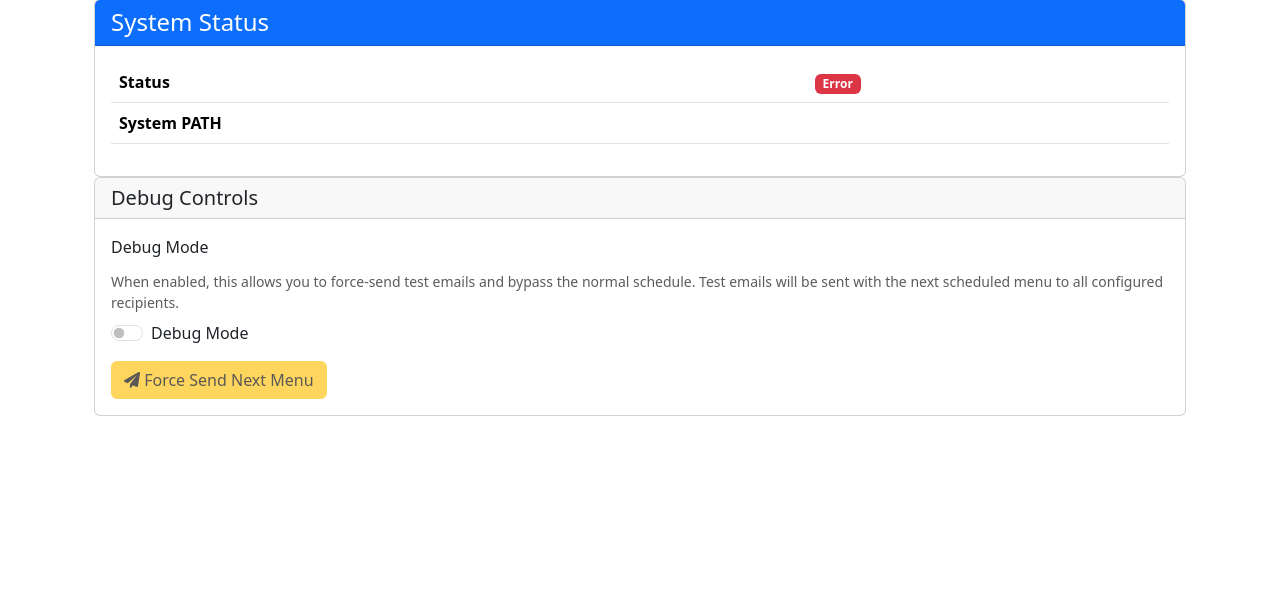
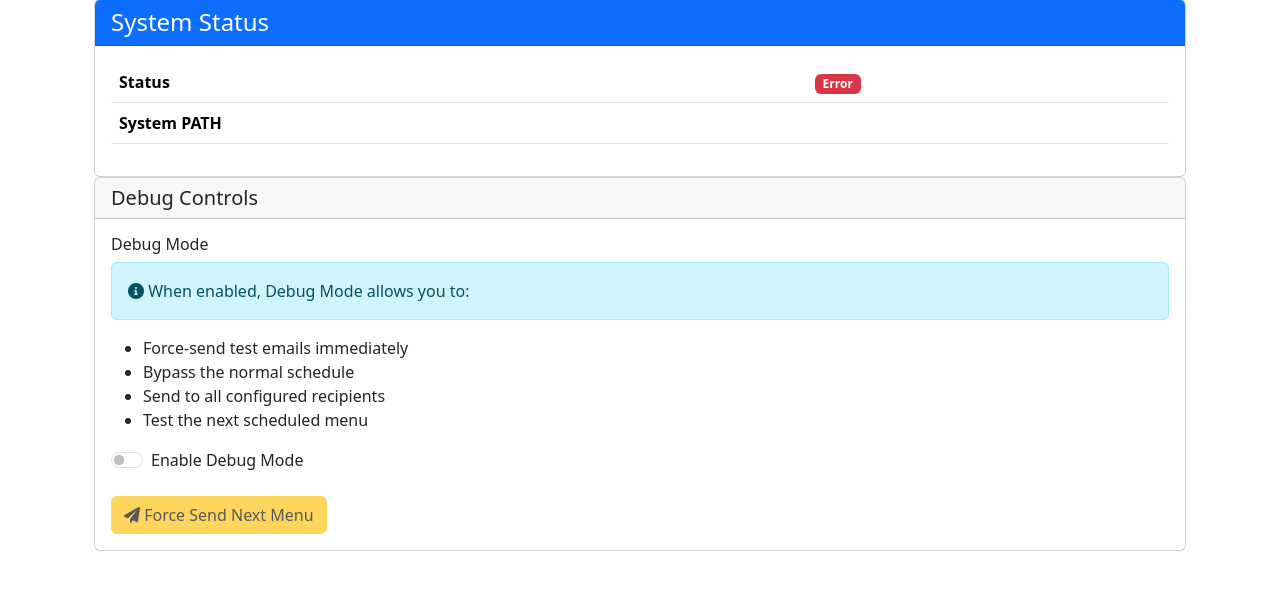
Before and after one commit to Kramfitt/holly_menus, a Flask app: template templates/system_check.html in a window 1280 px wide. Shown: the part 161-751 px from the top of the page. Run offline with Flask 3, Linux system fonts and the light colour scheme; the template is opened without the code that fills it, so the values that code supplies are empty; parts of the project's set-up code (start-up, migrations or seed data) failed here and were passed over; some libraries are stand-ins or nearby versions.

Commit message:
Refactor menu management and template rendering
- Update menu structure initialization to use explicit week mapping
- Modify menu management route to process menus with season and week format
- Enhance index template date display with more compact formatting
- Hide menu file input element and improve visual presentation
- Update system check debug mode section with more informative description

```diff
--- a/app.py
+++ b/app.py
@@ -717,21 +717,28 @@ def menu_management():
 
         all_menus = menus_response.data if menus_response.data else []
 
-        # Initialize menu structure with empty dictionaries
+        # Initialize menu structure with 4 weeks per season
         menu_structure = {
-            'summer': {},
-            'winter': {}
+            'summer': {
+                'week1': None,
+                'week2': None,
+                'week3': None,
+                'week4': None
+            },
+            'winter': {
+                'week1': None,
+                'week2': None,
+                'week3': None,
+                'week4': None
+            }
         }
 
-        # Process each menu and add to structure
+        # Process each menu
         for menu in all_menus:
-            if '_' in menu['name']:  # Check for season_pair format
-                season, pair = menu['name'].split('_')
-                if season in ['summer', 'winter']:
-                    if pair not in menu_structure[season]:
-                        menu_structure[season][pair] = menu
-
-        print("Menu structure:", menu_structure)  # Debug print
+            if menu['name'].startswith(('summer', 'winter')):
+                season, week = menu['name'].split('_')
+                if week.startswith('week'):
+                    menu_structure[season][week] = menu
 
         return render_template(
             'menu_management.html',
@@ -745,7 +752,7 @@ def menu_management():
             details=str(e),
             status="error"
         )
-        print(f"Error loading menus: {str(e)}")
+        print(f"Error loading menus: {str(e)}")  # Debug print
         return f"Error loading menus: {str(e)}", 500
 
 @app.route('/api/next-menu')
--- a/templates/menu_management.html
+++ b/templates/menu_management.html
@@ -134,7 +134,8 @@
     <input type="file"
         class="form-control"
         id="menuFileInput"
-        accept="image/jpeg,image/png">
+        accept="image/jpeg,image/png"
+        style="display: none;">
 </div>
 
 <!-- Update the JavaScript -->
--- a/templates/system_check.html
+++ b/templates/system_check.html
@@ -72,15 +72,21 @@
             <h5 class="mb-0">Debug Controls</h5>
         </div>
         <div class="card-body">
-            <div class="mb-3">
-                <label class="form-label">Debug Mode</label>
-                <div class="form-text mb-2">
-                    When enabled, this allows you to force-send test emails and bypass the normal schedule.
-                    Test emails will be sent with the next scheduled menu to all configured recipients.
-                </div>
-                <div class="form-check form-switch">
+            <div class="mb-4">
+                <h6 class="mb-2">Debug Mode</h6>
+                <p class="alert alert-info">
+                    <i class="fas fa-info-circle"></i>
+                    When enabled, Debug Mode allows you to:
+                    <ul class="mb-0 mt-2">
+                        <li>Force-send test emails immediately</li>
+                        <li>Bypass the normal schedule</li>
+                        <li>Send to all configured recipients</li>
+                        <li>Test the next scheduled menu</li>
+                    </ul>
+                </p>
+                <div class="form-check form-switch mt-3">
                     <input class="form-check-input" type="checkbox" id="debugToggle">
-                    <label class="form-check-label" for="debugToggle">Debug Mode</label>
+                    <label class="form-check-label" for="debugToggle">Enable Debug Mode</label>
                 </div>
             </div>
 
```
Also changed, not shown: templates/index.html (+1 -20 lines).
